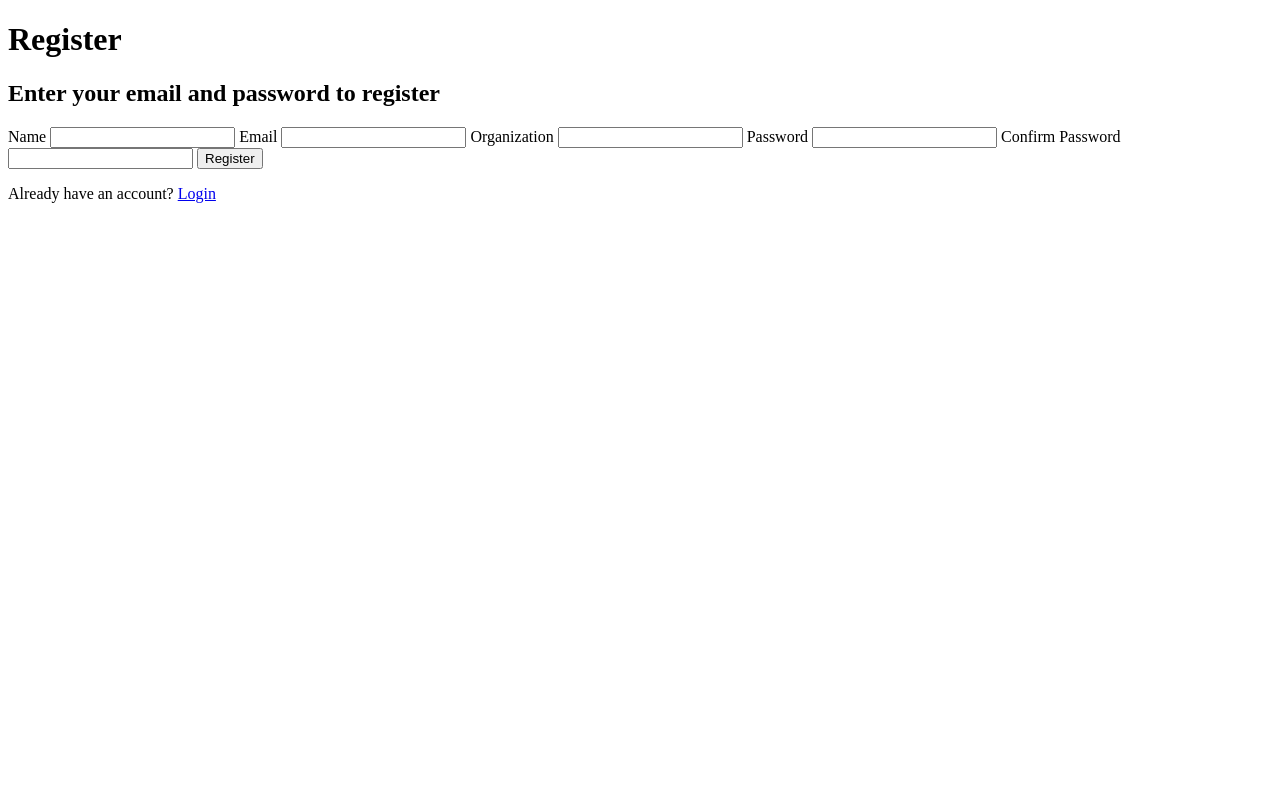
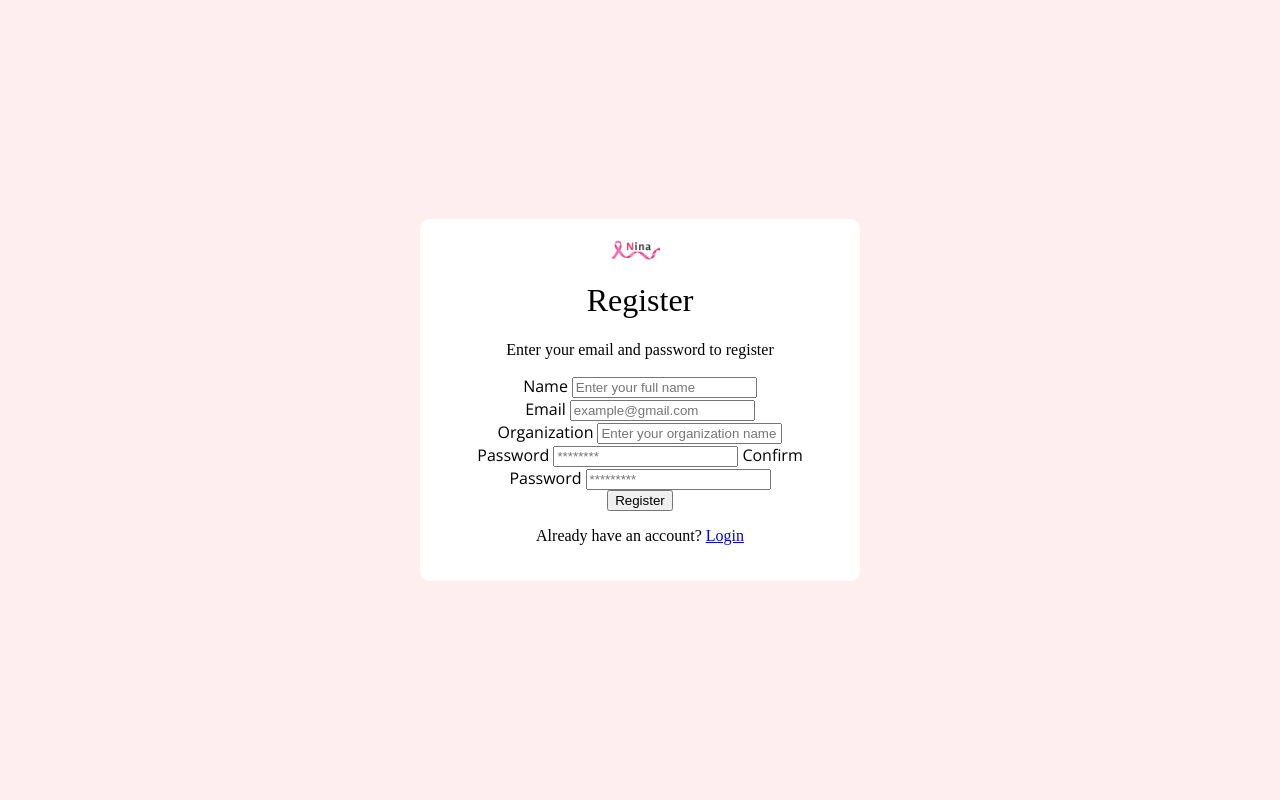
Before and after one commit to mwisechacha/Project-Nina, a Django app: page /register/ in a window 1280 px wide. Run offline with Django 5.2, Linux system fonts and the light colour scheme.

Commit message:
first_section registration design

```diff
--- a/users/static/css/styles.css
+++ b/users/static/css/styles.css
@@ -0,0 +1,61 @@
+@import url('https://fonts.googleapis.com/css2?family=Open+Sans&family=Poppins:ital,wght@0,100;0,200;0,300;0,400;0,500;0,600;0,700;0,800;0,900;1,100;1,200;1,300;1,400;1,500;1,600;1,700;1,800;1,900&display=swap');
+
+body{
+    background-color: #FFEEF0;
+    font-weight: 400;
+    margin: 0;
+    padding: 0;
+    display: flex;
+    justify-content: center;
+    align-items: center;
+    height: 100vh;
+}
+
+.register-container{
+    /* background-color: #fff; */
+    display: flex;
+    justify-content: center;
+    align-items: center;
+    width: 100%;
+    height: 100%;
+}
+
+.register-card{
+    /* font-family: 'Poppins', sans-serif; */
+    background: white;
+    width: 400px;
+    padding: 20px;
+    border-radius: 10px;
+    text-align: center;
+}
+
+.register-card h1{
+    font-weight: 400;
+}
+
+.register-card p{
+    font-weight: 200;
+}
+
+.logo{
+    display: flex;
+    align-items: center;
+    justify-content: center;
+    margin-bottom: 20px;
+}
+
+.logo img{
+    width: 50px;
+    margin-right: 10px;
+}
+
+.logo h2{
+    font-weight: 400;
+    color: black;
+    font-size: 20px;
+}
+
+
+label{
+    font-family: 'Open Sans', sans-serif;
+}
--- a/users/templates/users/register.html
+++ b/users/templates/users/register.html
@@ -8,24 +8,44 @@
     <link rel="stylesheet" href="{% static 'css/styles.css'%}">
 </head>
 <body>
-    <div class="container">
+    <div class="register-container">
+        <div class="register-card">
+            <div class="logo">
+                <img src="{% static 'images/nina-logo.png'%}" alt="logo">
+            </div>
         <h1>Register</h1>
-        <h2>Enter your email and password to register</h2>
+        <p>Enter your email and password to register</p>
+
         <form action="{% url 'register' %}" method="POST">
             {% csrf_token %}
-            <label for="username">Name</label>
-            <input type="text" name="name" id="name" required>
-            <label for="email">Email</label>
-            <input type="email" name="email" id="email" required>
-            <label for="organization">Organization</label>
-            <input type="text" name="organization" id="organization" required>
-            <label for="password">Password</label>
-            <input type="password" name="password" id="password" required>
-            <label for="password2">Confirm Password</label>
-            <input type="password" name="password2" id="password2" required>
-            <button type="submit">Register</button>
+            <div class="form-group">
+                <label for="username">Name</label>
+                <input type="text" name="name" id="name" placeholder="Enter your full name" required>
+            </div>
+
+            <div class="form-group">
+                <label for="email">Email</label>
+                <input type="email" name="email" id="email" placeholder="example@gmail.com" required>
+            </div>
+
+            <div class="form-group">
+                <label for="organization">Organization</label>
+                <input type="text" name="organization" id="organization" placeholder="Enter your organization name" required>
+            </div>
+
+            <div class="form-group">
+                <label for="password">Password</label>
+                <input type="password" name="password" id="password" placeholder="********" required>
+                <label for="password2">Confirm Password</label>
+                <input type="password" name="confirm_password" id="confirm_password" placeholder="*********" required>
+            </div>
+
+            <button type="submit" class="register-btn">Register</button>
         </form>
-        <p>Already have an account? <a href="{% url 'login' %}">Login</a></p>
+        <p class="footer-text">
+            Already have an account? <a href="{% url 'login' %}">Login</a>
+        </p>
+        </div>
     </div>
 
 </body>
```
Also changed, not shown: users/static/images/nina-logo.png (added).
